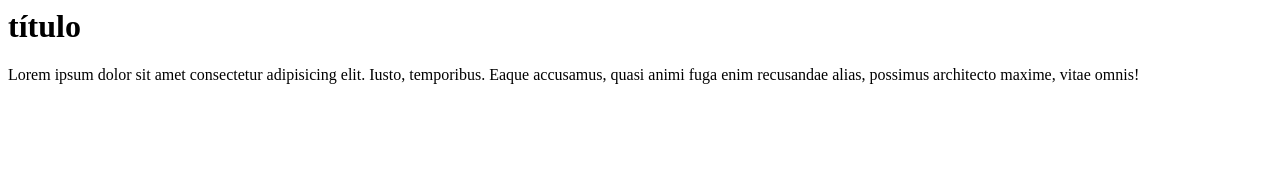
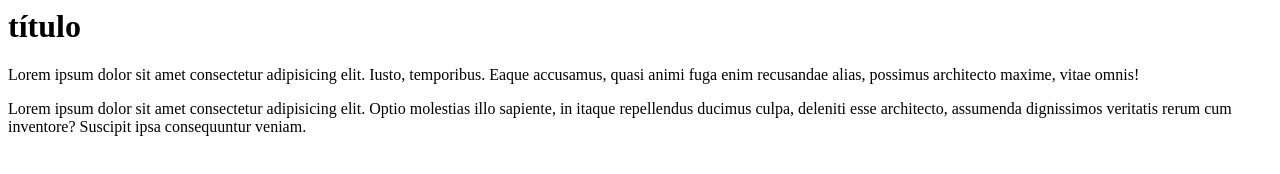
Before and after one commit to thiagoamaral824/Usabilidade_BUA, a plain HTML site: page index.html in a window 1280 px wide. Drawn offline with Linux system fonts and the light colour scheme.

Commit message:
index.html

```diff
--- a/index.html
+++ b/index.html
@@ -8,7 +8,7 @@
     <h1>título</h1>
 
 <p>Lorem ipsum dolor sit amet consectetur adipisicing elit. Iusto, temporibus. Eaque accusamus, quasi animi fuga enim recusandae alias, possimus architecto maxime, vitae omnis!</p>
-
+<p>Lorem ipsum dolor sit amet consectetur adipisicing elit. Optio molestias illo sapiente, in itaque repellendus ducimus culpa, deleniti esse architecto, assumenda dignissimos veritatis rerum cum inventore? Suscipit ipsa consequuntur veniam.</p>
 
 </body>
 </html>
```
